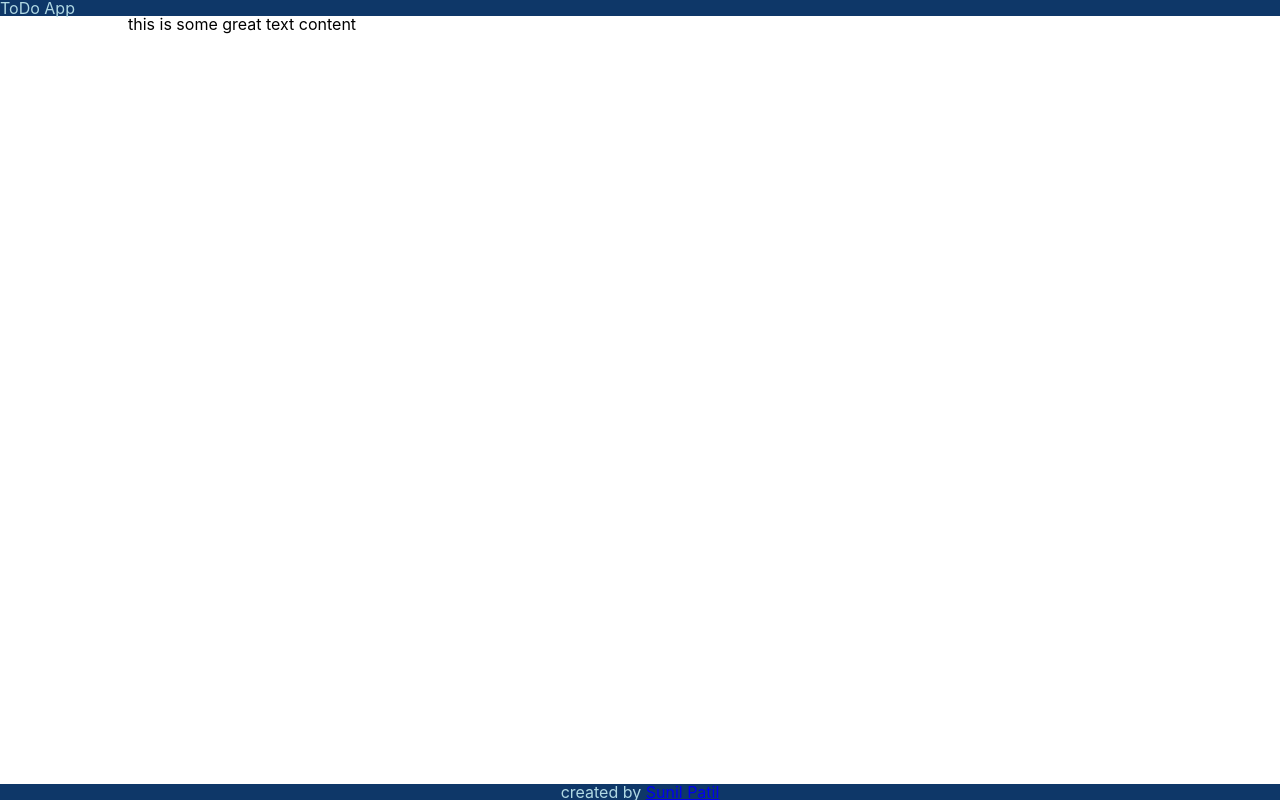
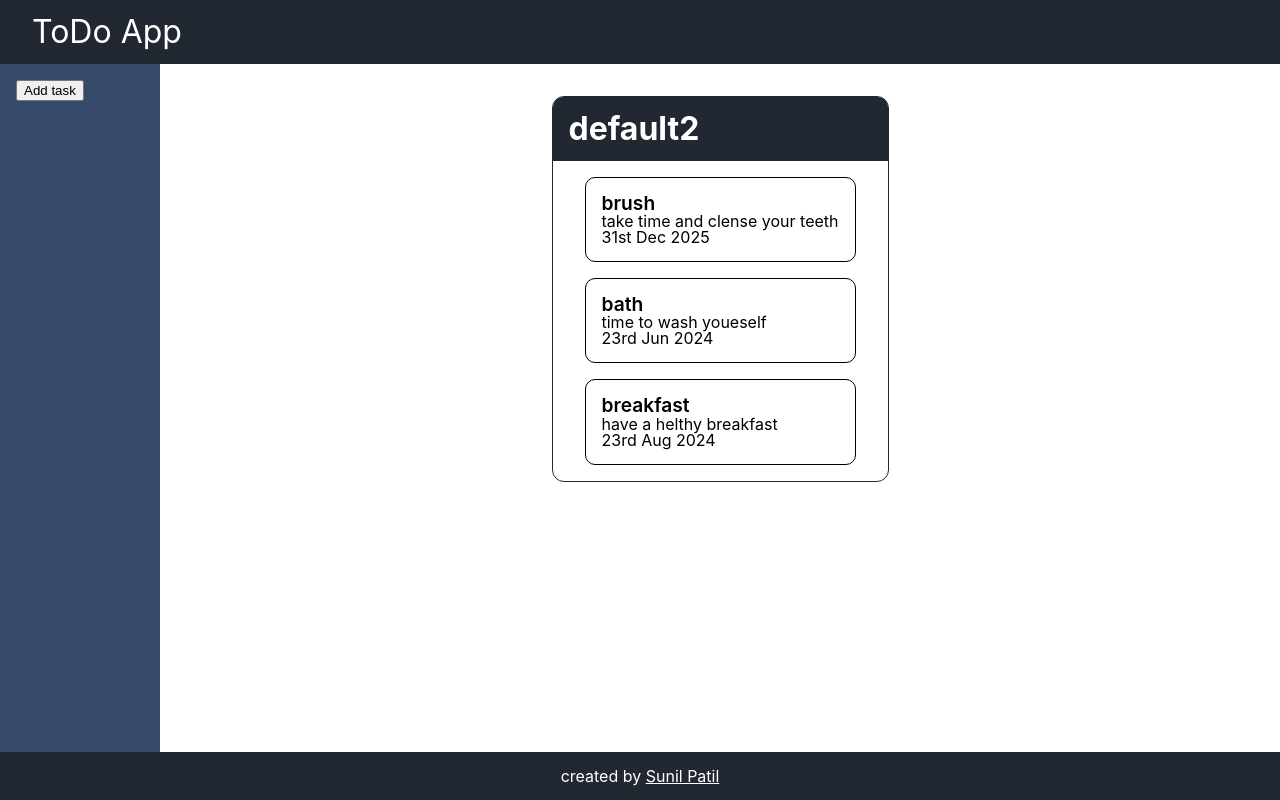
Before and after one commit to sunilpatilsnd/todo, a website built with webpack: page src/index.html in a window 1280 px wide. Built offline with nearby package versions, Linux system fonts and the light colour scheme.

Commit message:
start: loading project into UI from js Object

```diff
--- a/src/index.html
+++ b/src/index.html
@@ -7,8 +7,41 @@
   </head>
   <body>
     <header>ToDo App</header>
+    <aside>
+      <ul>
+        <li><button>Add task</button></li>
+      </ul>
+    </aside>
     <main>
-      <p>this is some great text content</p>
+      <div class="projects">
+        <!-- <div class="project" id="default">
+          <h2>Project Name</h2>
+          <div class="todos">
+            <div class="todo" id="default">
+              <h3>Task Name</h3>
+              <p>Task Description</p>
+              <p>Due Date</p>
+              <p>Priority</p>
+              <ul class="checklist">
+                <li>Item1</li>
+                <li>Item2</li>
+                <li>Item3</li>
+              </ul>
+            </div>
+            <div class="todo" id="default">
+              <h3>Task Name222</h3>
+              <p>Task Description</p>
+              <p>Due Date</p>
+              <p>Priority</p>
+              <ul class="checklist">
+                <li>Item1</li>
+                <li>Item2</li>
+                <li>Item3</li>
+              </ul>
+            </div>
+          </div>
+        </div> -->
+      </div>
     </main>
     <footer>
       created by <a href="https://github.com/sunilpatilsnd">Sunil Patil</a>
--- a/src/index.js
+++ b/src/index.js
@@ -1,5 +1,6 @@
 const { createTodoItem } = require("./js/todo.js");
 const { createProject } = require("./js/project.js");
+const { loadProject } = require("./js/projectUI.js");
 import "./styles.css";
 
 let d = new Date("2025-12-31");
@@ -40,5 +41,15 @@ const todoItem3 = createTodoItem(
 const todoList = [todoItem, todoItem2, todoItem3];
 
 const project = createProject("default", todoList);
+const project2 = createProject("default2", todoList);
 
-console.log(project);
+const projContainer = document.querySelector(".projects");
+
+const projUI = loadProject(project2);
+
+projContainer.appendChild(projUI);
+
+console.log(projContainer);
+console.log(project2);
+
+// console.log(a);
--- /dev/null
+++ b/src/js/projectUI.js
@@ -0,0 +1,41 @@
+const { format } = require("date-fns");
+
+function loadProject(project) {
+  const projectUI = document.createElement("div");
+  const projectTitle = document.createElement("h2");
+
+  projectTitle.textContent = project.title;
+  projectUI.id = project.id;
+  projectUI.classList.add("project");
+  projectUI.appendChild(projectTitle);
+
+  const todosUI = document.createElement("div");
+  todosUI.classList.add("todos");
+
+  project.todos.forEach((item) => {
+    const todoUI = document.createElement("div");
+    todoUI.id = item.id;
+    todoUI.classList.add("todo");
+
+    const title = document.createElement("h3");
+    title.textContent = item.title;
+
+    const description = document.createElement("p");
+    description.textContent = item.description;
+
+    const dueDate = document.createElement("p");
+    dueDate.textContent = format(item.dueDate, "do MMM yyyy");
+
+    todoUI.appendChild(title);
+    todoUI.appendChild(description);
+    todoUI.appendChild(dueDate);
+
+    todosUI.appendChild(todoUI);
+  });
+
+  projectUI.appendChild(todosUI);
+
+  return projectUI;
+}
+
+export { loadProject };
--- a/src/styles.css
+++ b/src/styles.css
@@ -134,12 +134,40 @@ body {
 }
 
 /* Custom CSS */
+body {
+  font-size: 16px;
+  position: relative;
+  display: grid;
+  grid-template-columns: 1fr 7fr;
+}
 
+aside {
+  grid-column: 1;
+  grid-row: 2;
+  background-color: #354a6b;
+  padding: 1rem;
+  height: 85vh;
+}
+header {
+  grid-column: 1/3;
+  grid-row: 1/2;
+}
+main {
+  grid-column: 2/3;
+  grid-row: 2/3;
+  margin: 2rem auto;
+  max-width: 80%;
+}
+footer {
+  grid-column: 1/3;
+  grid-row: 3;
+}
 header,
 footer {
-  background-color: #0e3768;
-  color: #b0d8e3;
-  /* 	#efe897 */
+  background-color: #222831;
+  padding: 1rem 2rem;
+  color: #fff;
+  font-size: 2rem;
 }
 footer {
   position: fixed;
@@ -147,8 +175,41 @@ footer {
   right: 0;
   left: 0;
   text-align: center;
+  font-size: 1rem;
 }
-main {
-  margin: 0 auto;
-  max-width: 80%;
+footer a {
+  color: #fff;
 }
+
+.projects {
+  .project {
+    border: 1px solid #222831;
+    border-radius: 12px;
+    h2 {
+      padding: 1rem;
+      background-color: #222831;
+      color: #fff;
+      border-top-right-radius: 10px;
+      border-top-left-radius: 10px;
+    }
+    .todos {
+      margin: 1rem;
+
+      .todo {
+        margin: 1rem;
+        padding: 1rem;
+        border: 1px solid #000;
+        border-radius: 10px;
+        h3 {
+          font-weight: 600;
+          font-size: 1.2rem;
+        }
+      }
+    }
+  }
+  h2 {
+    font-size: 2rem;
+    padding: 1rem 0;
+    font-weight: bold;
+  }
+}
```
